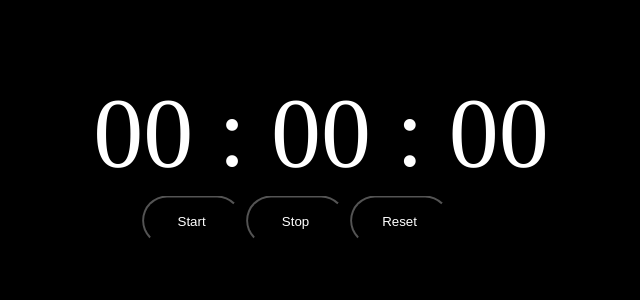
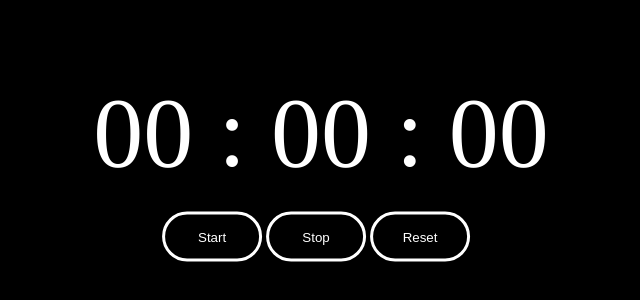
Before and after one commit to iam-venkat03/Stopwatch-JS, a plain HTML site: page index.html in a window 1280 px wide. Shown: the part 222-522 px from the top of the page, without its empty margins (319-959 px from the left). Drawn offline with Linux system fonts and the light colour scheme.

Commit message:
Second commit

```diff
--- a/styles.css
+++ b/styles.css
@@ -59,16 +59,16 @@
 body {
     background: black;
     color: white;
+    width: 100%;
 }
 button {
     width: 100px;
     height: 50px;
-    border: 3px soldi white;
+    border: 3px solid white;
     border-radius: 50px;
     background: black;
     color: white;
     cursor: pointer;
-    outline: none;
 }
 
 #stopwatch {
@@ -80,7 +80,7 @@ button {
 }
 #buttons {
     position: absolute;
-    top: 55%;
-    left: 48.4%;
+    top: 57%;
+    left: 50%;
     transform: translate(-51.6%, -45%);
 }
```
